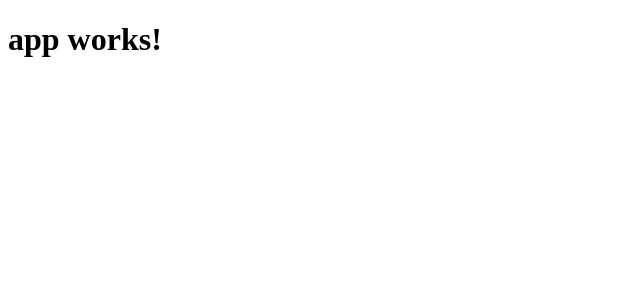
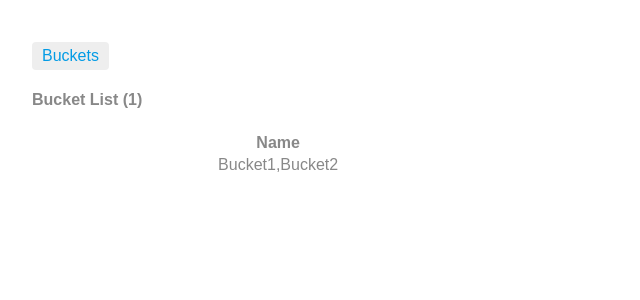
Before and after one commit to csquare0/startup, an Angular app: page /buckets in a window 1280 px wide. Shown: the top 300 px of the page, without its empty margins (0-640 px from the left). Built offline with nearby package versions, Linux system fonts and the light colour scheme.

Commit message:
Buckets page

```diff
--- a/package.json
+++ b/package.json
@@ -4,7 +4,7 @@
   "license": "MIT",
   "scripts": {
     "ng": "ng",
-    "start": "node src/server/app.js",
+    "start": "\"ng build -w\" node src/server/app.js",
     "build": "ng build",
     "test": "ng test",
     "lint": "ng lint",
--- a/src/app/app.component.html
+++ b/src/app/app.component.html
@@ -1,3 +1,13 @@
-<h1>
-  {{title}}
-</h1>
+<div class="container">
+
+  <nav class="navbar navbar-dark bg-primary">
+    <div class="nav navbar-nav">
+      <a routerLink="/buckets" class="nav-item nav-link" routerLinkActive="active">
+        <i class="fa fa-home"></i> Buckets
+      </a>
+    </div>
+  </nav>
+
+  <router-outlet></router-outlet>
+
+</div>
--- a/src/app/app.module.ts
+++ b/src/app/app.module.ts
@@ -2,17 +2,26 @@ import { BrowserModule } from '@angular/platform-browser';
 import { NgModule } from '@angular/core';
 import { FormsModule } from '@angular/forms';
 import { HttpModule } from '@angular/http';
+import { RouterModule } from '@angular/router';
 
 import { AppComponent } from './app.component';
+import { BucketsComponent } from './buckets.component';
+
+const routing = RouterModule.forRoot([
+    { path: '',      component: BucketsComponent },
+    { path: 'buckets', component: BucketsComponent }
+]);
 
 @NgModule({
   declarations: [
-    AppComponent
+    AppComponent,
+    BucketsComponent
   ],
   imports: [
     BrowserModule,
     FormsModule,
-    HttpModule
+    HttpModule,
+    routing
   ],
   providers: [],
   bootstrap: [AppComponent]
--- /dev/null
+++ b/src/app/buckets.component.css
@@ -0,0 +1,4 @@
+.table td, .table th {
+   text-align: center;
+   width: 25%;
+}
--- /dev/null
+++ b/src/app/buckets.component.html
@@ -0,0 +1,29 @@
+<div class="card" *ngIf="isLoading">
+  <h4 class="card-header">Loading...</h4>
+  <div class="card-block text-xs-center">
+    <i class="fa fa-circle-o-notch fa-spin fa-3x"></i>
+  </div>
+</div>
+
+<div class="card" *ngIf="!isLoading">
+    <h4 class="card-header">Bucket List ({{buckets.length}})</h4>
+    <div class="card-block">
+        <table class="table table-bordered table-striped">
+            <thead class="thead-default">
+                <tr>
+                <th>Name</th>
+                </tr>
+            </thead>
+            <tbody *ngIf="buckets.length === 0">
+                <tr>
+                    <td colspan="4">There are no buckets.</td>
+                </tr>
+            </tbody>
+            <tbody *ngIf="buckets.length !== 0">
+                <tr *ngFor="let bucket of buckets">
+                    <td>{{bucket}}</td>
+                </tr>
+            </tbody>
+        </table>
+    </div>
+</div>
--- /dev/null
+++ b/src/app/buckets.component.ts
@@ -0,0 +1,25 @@
+import { Component, OnInit } from '@angular/core';
+import { Http } from '@angular/http';
+import { FormGroup, FormControl, Validators, FormBuilder } from '@angular/forms';
+
+@Component({
+  selector: 'app-buckets',
+  templateUrl: './buckets.component.html',
+  styleUrls: ['./buckets.component.css']
+})
+export class BucketsComponent implements OnInit {
+
+  buckets = [];
+  isLoading = true;
+
+  constructor(private http: Http) { }
+
+  ngOnInit() {
+      this.getBuckets();
+  }
+
+  getBuckets() {
+    this.buckets.push(["Bucket1","Bucket2"]);
+    this.isLoading = false;
+  }
+}
--- a/src/index.html
+++ b/src/index.html
@@ -7,6 +7,7 @@
 
   <meta name="viewport" content="width=device-width, initial-scale=1">
   <link rel="icon" type="image/x-icon" href="favicon.ico">
+  <link rel="stylesheet" href="styles.css">
 </head>
 <body>
   <app-root>Loading...</app-root>
--- a/src/server/app.js
+++ b/src/server/app.js
@@ -6,7 +6,7 @@ var bodyParser = require('body-parser');
 var app = express();
 app.set('port', (process.env.PORT || 5050));
 
-app.use('/', express.static(__dirname + '/../../src'));
+app.use('/', express.static(__dirname + '/../../dist'));
 
 app.use(bodyParser.json());
 app.use(bodyParser.urlencoded({ extended: false }));
@@ -16,7 +16,8 @@ app.use(morgan('dev'));
 
 // all other routes are handled by Angular
 app.get('/*', function(req, res) {
-    var indexPath = path.join(__dirname,'/../../src/index.html');
+    var indexPath = path.join(__dirname,'/../../dist/index.html');
+    console.log(indexPath);
     res.sendFile(indexPath);
 });
 
--- a/src/styles.css
+++ b/src/styles.css
@@ -1 +1,112 @@
 /* You can add global styles to this file, and also import other style files */
+h1 {
+  color: #369;
+  font-family: Arial, Helvetica, sans-serif;
+  font-size: 250%;
+}
+h2, h3 {
+  color: #444;
+  font-family: Arial, Helvetica, sans-serif;
+  font-weight: lighter;
+}
+body {
+  margin: 2em;
+}
+body, input[text], button {
+  color: #888;
+  font-family: Cambria, Georgia;
+}
+a {
+  cursor: pointer;
+  cursor: hand;
+}
+button {
+  font-family: Arial;
+  background-color: #eee;
+  border: none;
+  padding: 5px 10px;
+  border-radius: 4px;
+  cursor: pointer;
+  cursor: hand;
+}
+button:hover {
+  background-color: #cfd8dc;
+}
+button:disabled {
+  background-color: #eee;
+  color: #aaa;
+  cursor: auto;
+}
+
+/* Navigation link styles */
+nav a {
+  padding: 5px 10px;
+  text-decoration: none;
+  margin-right: 10px;
+  margin-top: 10px;
+  display: inline-block;
+  background-color: #eee;
+  border-radius: 4px;
+}
+nav a:visited, a:link {
+  color: #607D8B;
+}
+nav a:hover {
+  color: #039be5;
+  background-color: #CFD8DC;
+}
+nav a.active {
+  color: #039be5;
+}
+
+/* items class */
+.items {
+  margin: 0 0 2em 0;
+  list-style-type: none;
+  padding: 0;
+  width: 24em;
+}
+.items li {
+  cursor: pointer;
+  position: relative;
+  left: 0;
+  background-color: #EEE;
+  margin: .5em;
+  padding: .3em 0;
+  height: 1.6em;
+  border-radius: 4px;
+}
+.items li:hover {
+  color: #607D8B;
+  background-color: #DDD;
+  left: .1em;
+}
+.items li.selected {
+  background-color: #CFD8DC;
+  color: white;
+}
+.items li.selected:hover {
+  background-color: #BBD8DC;
+}
+.items .text {
+  position: relative;
+  top: -3px;
+}
+.items .badge {
+  display: inline-block;
+  font-size: small;
+  color: white;
+  padding: 0.8em 0.7em 0 0.7em;
+  background-color: #607D8B;
+  line-height: 1em;
+  position: relative;
+  left: -1px;
+  top: -4px;
+  height: 1.8em;
+  margin-right: .8em;
+  border-radius: 4px 0 0 4px;
+}
+/* everywhere else */
+* {
+  font-family: Arial, Helvetica, sans-serif;
+}
```
